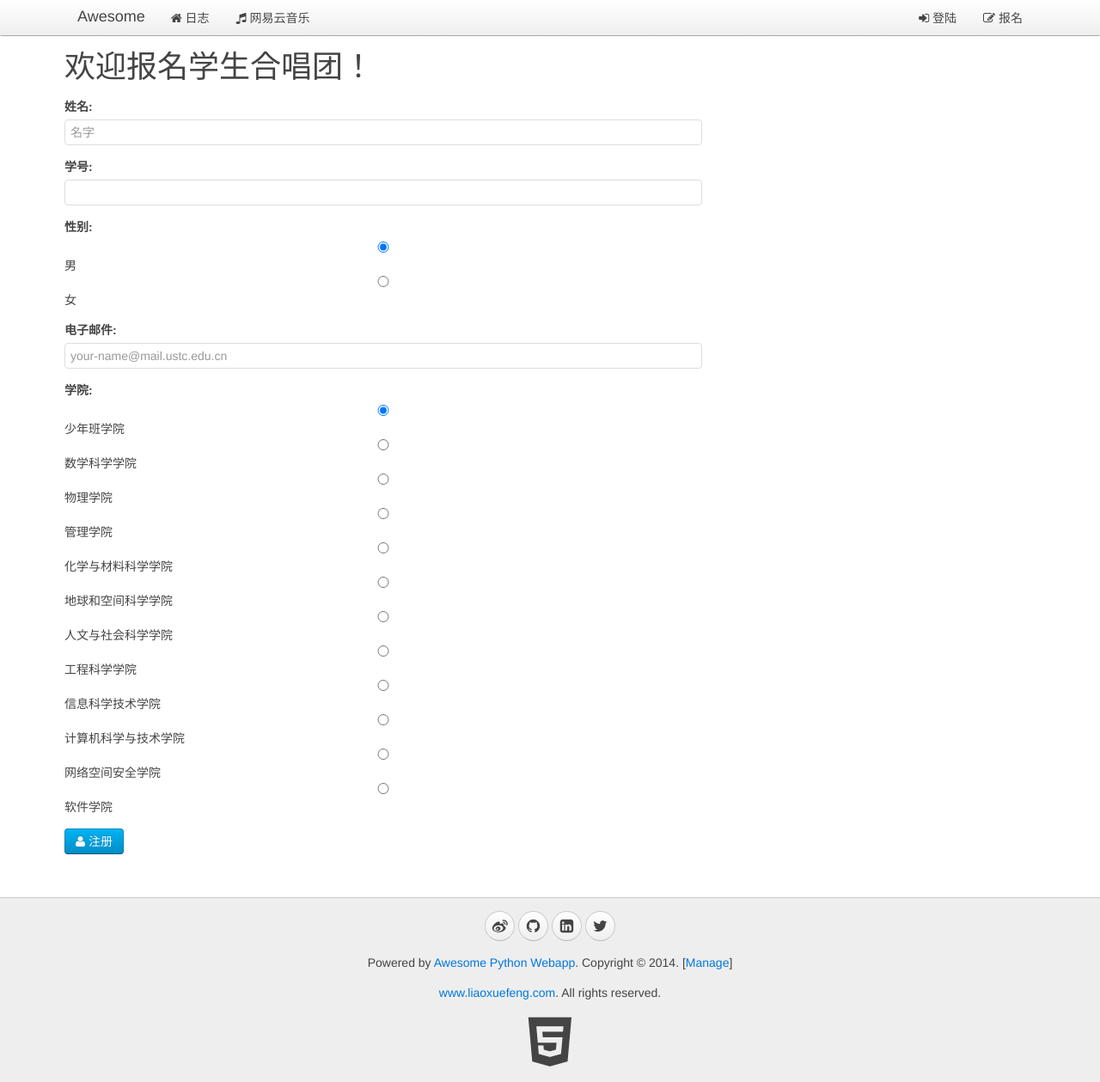
After one commit to XinyuCai137/MemberManageServer, a Python web app: template www/template/signup.html in a window 1280 px wide. The commit adds this page. Shown: the whole page at 86% size. Run offline with Jinja, Linux system fonts and the light colour scheme; the template is opened without the code that fills it, so the values that code supplies are empty.

```diff
--- a/www/template/__base__.html
+++ b/www/template/__base__.html
@@ -38,8 +38,7 @@
             <a href="/" class="uk-navbar-brand">Awesome</a>
             <ul class="uk-navbar-nav">
                 <li data-url="blogs"><a href="/"><i class="uk-icon-home"></i> 日志</a></li>
-                <li><a target="_blank" href="http://www.liaoxuefeng.com/wiki/0014316089557264a6b348958f449949df42a6d3a2e542c000"><i class="uk-icon-book"></i> 教程</a></li>
-                <li><a target="_blank" href="https://github.com/michaelliao/awesome-python3-webapp"><i class="uk-icon-code"></i> 源码</a></li>
+                <li><a target="_blank" href="https://music.163.com/#/artist?id=12460602"><i class="uk-icon-music"></i> 网易云音乐</a></li>
             </ul>
             <div class="uk-navbar-flip">
                 <ul class="uk-navbar-nav">
@@ -54,7 +53,7 @@
                     </li>
                 {% else %}
                     <li><a href="/signin"><i class="uk-icon-sign-in"></i> 登陆</a></li>
-                    <li><a href="/register"><i class="uk-icon-edit"></i> 注册</a></li>
+                    <li><a href="/signup"><i class="uk-icon-edit"></i> 报名</a></li>
                 {% endif %}
                 </ul>
             </div>
--- /dev/null
+++ b/www/template/signup.html
@@ -0,0 +1,123 @@
+{% extends '__base__.html' %}
+
+{% block title %}面试报名{% endblock %}
+
+{% block beforehead %}
+
+<script>
+function validateEmail(email) {
+    var re = /^[a-z0-9\.\-\_]+\@[a-z0-9\-\_]+(\.[a-z0-9\-\_]+){1,4}$/;
+    return re.test(email.toLowerCase());
+}
+$(function () {
+    var vm = new Vue({
+        el: '#vm',
+        data: {
+            name: '',
+            email: '',
+            s_id: '',
+            sex: '',
+            school: '',
+        },
+        methods: {
+            submit: function (event) {
+                event.preventDefault();
+                var $form = $('#vm');
+                if (! this.name.trim()) {
+                    return $form.showFormError('请输入名字');
+                }
+                if (! this.name.trim()) {
+                    return $form.showFormError('请输入学号');
+                }
+                if (! validateEmail(this.email.trim().toLowerCase())) {
+                    return $form.showFormError('请输入正确的Email地址');
+                }
+                var email = this.email.trim().toLowerCase();
+                $form.postJSON('/api/signup', {
+                    name: this.name.trim(),
+                    email: email,
+                    s_id: this.s_id.trim(),
+                    sex: this.sex,
+                    school: this.school
+                }, function (err, r) {
+                    if (err) {
+                        return $form.showFormError(err);
+                    }
+                    return location.assign('/');
+                });
+            }
+        }
+    });
+    $('#vm').show();
+});
+</script>
+
+{% endblock %}
+
+{% block content %}
+
+    <div class="uk-width-2-3">
+        <h1>欢迎报名学生合唱团！</h1>
+        <form id="vm" v-on="submit: submit" class="uk-form uk-form-stacked">
+            <div class="uk-alert uk-alert-danger uk-hidden"></div>
+            <div class="uk-form-row">
+                <label class="uk-form-label">姓名:</label>
+                <div class="uk-form-controls">
+                    <input v-model="name" type="text" maxlength="50" placeholder="名字" class="uk-width-1-1">
+                </div>
+            </div>
+            <div class="uk-form-row">
+                <label class="uk-form-label">学号:</label>
+                <div class="uk-form-controls">
+                    <input v-model="id" type="text" maxlength="10" class="uk-width-1-1">
+                </div>
+            </div>
+            <div class="uk-form-row">
+                <label class="uk-form-label">性别:</label>
+                <div class="uk-form-controls">
+                    <input v-model="sex" type="radio" value="男" checked class="uk-width-1-1">男
+                    <br>
+                    <input v-model="sex" type="radio" value="女"  class="uk-width-1-1">女
+                </div>
+            </div>
+            <div class="uk-form-row">
+                <label class="uk-form-label">电子邮件:</label>
+                <div class="uk-form-controls">
+                    <input v-model="email" type="text" maxlength="50" placeholder="your-name@mail.ustc.edu.cn" class="uk-width-1-1">
+                </div>
+            </div>
+            <div class="uk-form-row">
+                <label class="uk-form-label">学院:</label>
+                <div class="uk-form-controls">
+                    <input v-model="school" type="radio" value="少年班学院" checked class="uk-width-1-1">少年班学院
+                    <br>
+                    <input v-model="school" type="radio" value="数学科学学院" class="uk-width-1-1">数学科学学院
+                    <br>
+                    <input v-model="school" type="radio" value="物理学院" class="uk-width-1-1">物理学院
+                    <br>
+                    <input v-model="school" type="radio" value="管理学院" class="uk-width-1-1">管理学院
+                    <br>
+                    <input v-model="school" type="radio" value="化学与材料科学学院" class="uk-width-1-1">化学与材料科学学院
+                    <br>
+                    <input v-model="school" type="radio" value="地球和空间科学学院" class="uk-width-1-1">地球和空间科学学院
+                    <br>
+                    <input v-model="school" type="radio" value="人文与社会科学学院" class="uk-width-1-1">人文与社会科学学院
+                    <br>
+                    <input v-model="school" type="radio" value="工程科学学院" class="uk-width-1-1">工程科学学院
+                    <br>
+                    <input v-model="school" type="radio" value="信息科学技术学院" class="uk-width-1-1">信息科学技术学院
+                    <br>
+                    <input v-model="school" type="radio" value="计算机科学与技术学院" class="uk-width-1-1">计算机科学与技术学院
+                    <br>
+                    <input v-model="school" type="radio" value="网络空间安全学院" class="uk-width-1-1">网络空间安全学院
+                    <br>
+                    <input v-model="school" type="radio" value="软件学院" class="uk-width-1-1">软件学院
+                </div>
+            </div>
+            <div class="uk-form-row">
+                <button type="submit" class="uk-button uk-button-primary"><i class="uk-icon-user"></i> 注册</button>
+            </div>
+        </form>
+    </div>
+
+{% endblock %}
```
Also changed, not shown: www/handlers.py (+28 -1 lines), www/models.py (+69 -22 lines), www/template/enquiry.html (added, +16 -0 lines), README.md.
